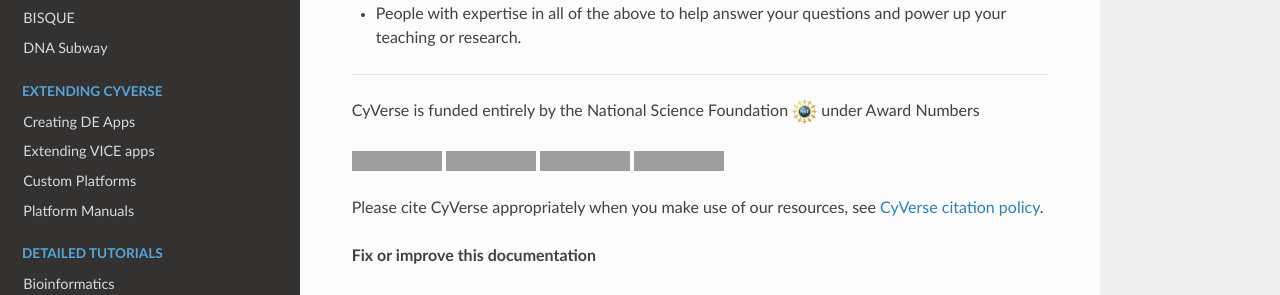
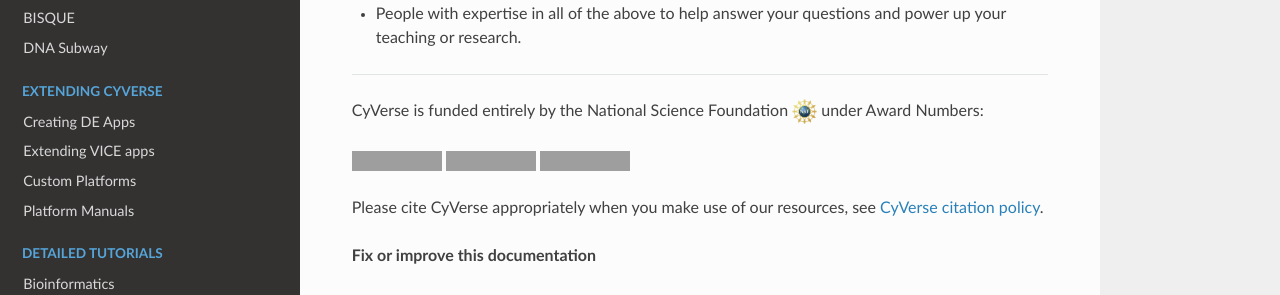
Before and after one commit to CyVerse-learning-materials/learning-materials-home, an MkDocs documentation site: the page built from docs/what_is_cyverse.md, in a window 1280 px wide and 1206 px high. Shown: the part 605-900 px from the top of the window. Built offline with MkDocs 1.6.1, drawn with Linux system fonts in a browser that asks for light colours; nearby versions of some CDN libraries; grey boxes are pictures that could not be loaded.

Commit message:
Update what_is_cyverse.md

```diff
--- a/docs/what_is_cyverse.md
+++ b/docs/what_is_cyverse.md
@@ -20,9 +20,9 @@
 
 -----------------------------------------------------------------------
 
-CyVerse is funded entirely by the National Science Foundation [![NSF](assets/nsf.png){width="25"}](https://nsf.gov) under Award Numbers
+CyVerse is funded entirely by the National Science Foundation [![NSF](assets/nsf.png){width="25"}](https://nsf.gov) under Award Numbers:
 
-[![NSF-0735191](https://img.shields.io/badge/NSF-0735191-blue.svg)](https://www.nsf.gov/awardsearch/showAward?AWD_ID=0735191) [![NSF-1265383](https://img.shields.io/badge/NSF-1265383-blue.svg)](https://www.nsf.gov/awardsearch/showAward?AWD_ID=1265383) [![NSF-0735191](https://img.shields.io/badge/NSF-0735191-blue.svg)](https://www.nsf.gov/awardsearch/showAward?AWD_ID=0735191) [![NSF-1743442](https://img.shields.io/badge/NSF-1743442-blue.svg)](https://www.nsf.gov/awardsearch/showAward?AWD_ID=1743442)
+[![NSF-0735191](https://img.shields.io/badge/NSF-0735191-blue.svg)](https://www.nsf.gov/awardsearch/showAward?AWD_ID=0735191) [![NSF-1265383](https://img.shields.io/badge/NSF-1265383-blue.svg)](https://www.nsf.gov/awardsearch/showAward?AWD_ID=1265383) [![NSF-1743442](https://img.shields.io/badge/NSF-1743442-blue.svg)](https://www.nsf.gov/awardsearch/showAward?AWD_ID=1743442)
 
 Please cite CyVerse appropriately when you make use of our resources, see [CyVerse citation policy](https://cyverse.org/policies/cite-cyverse).
 
```
